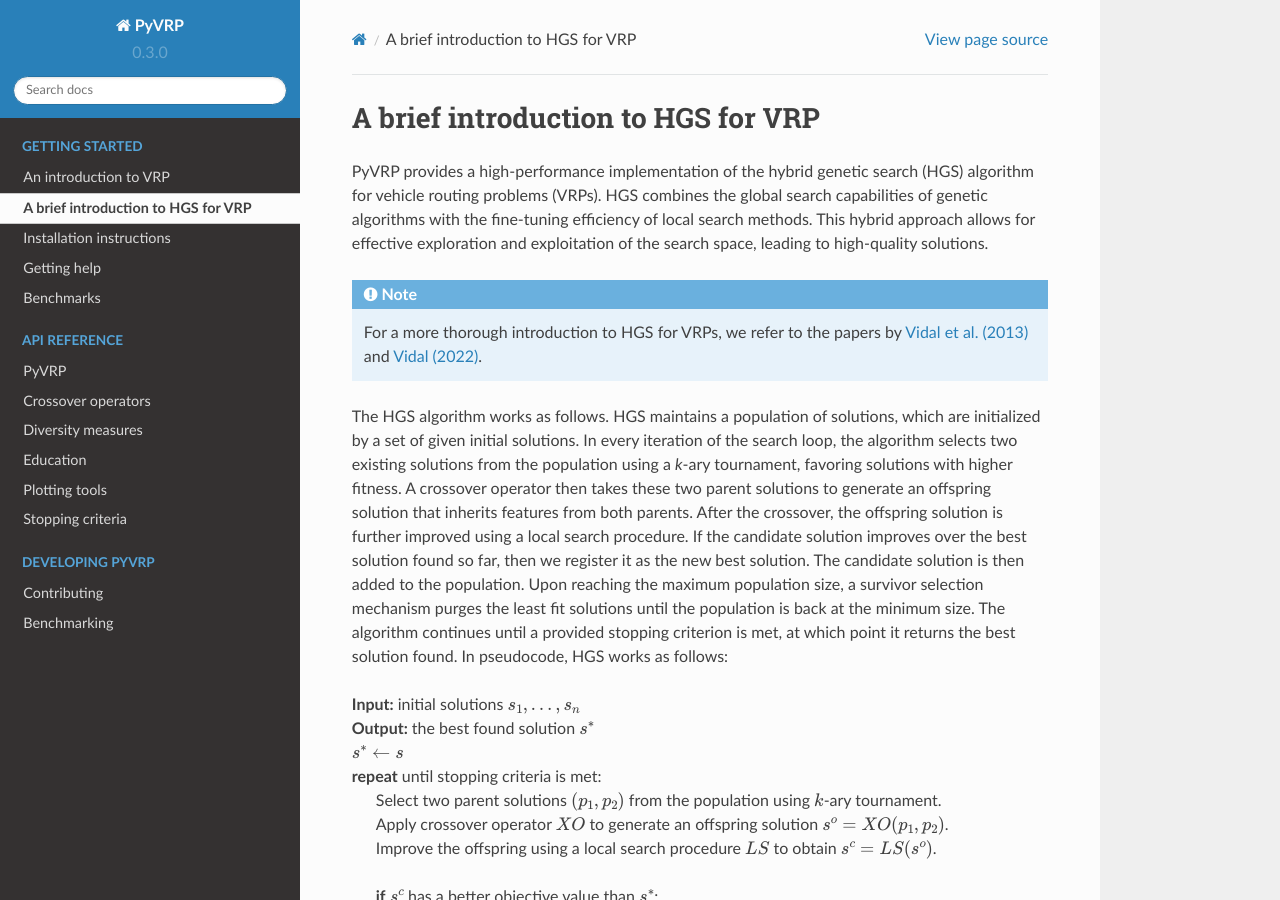
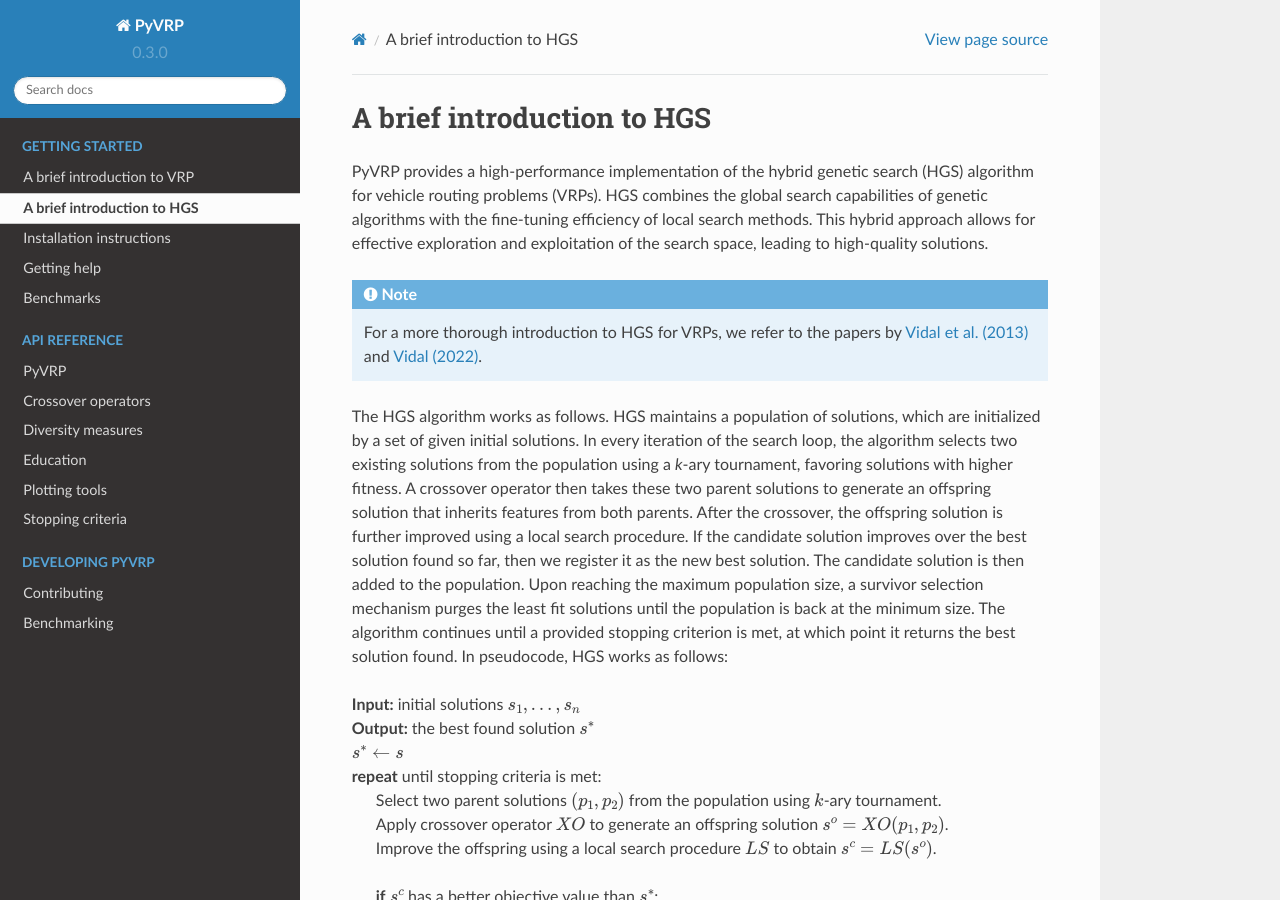
Before and after one commit to PyVRP/PyVRP, a Sphinx documentation site: the page built from docs/source/setup/introduction_to_hgs.rst, in a window 1280 px wide and 900 px high. Built offline with Sphinx 7.4.7 and the Read the Docs theme 2.0.0, drawn with Linux system fonts in a browser that asks for light colours; pages that are not in the unit, such as notebooks, are missing from menus.

Commit message:
Change titles

```diff
--- a/docs/source/setup/introduction_to_hgs.rst
+++ b/docs/source/setup/introduction_to_hgs.rst
@@ -1,4 +1,4 @@
-A brief introduction to HGS for VRP
+A brief introduction to HGS
 ===================================
 
 PyVRP provides a high-performance implementation of the hybrid genetic search (HGS) algorithm for vehicle routing problems (VRPs).
--- a/docs/source/setup/introduction_to_vrp.rst
+++ b/docs/source/setup/introduction_to_vrp.rst
@@ -1,5 +1,5 @@
-An introduction to VRP
-======================
+A brief introduction to VRP
+===========================
 
 The vehicle routing problem (VRP) is one of the most well-studied problem in the field of operations research, motivated by numerous industrial applications.
 The overarching goal of the VRP is to determine a set of vehicle routes to fulfill all (or some) transportation requests at the lowest possible cost.
```
